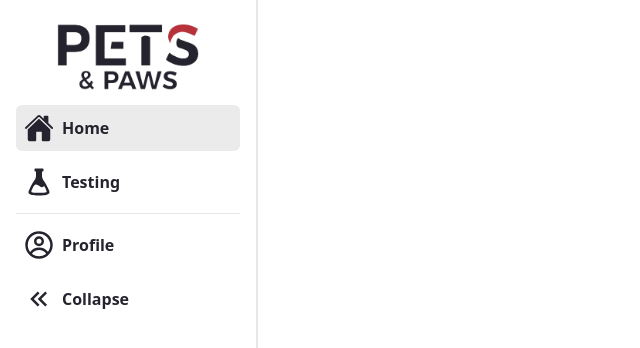
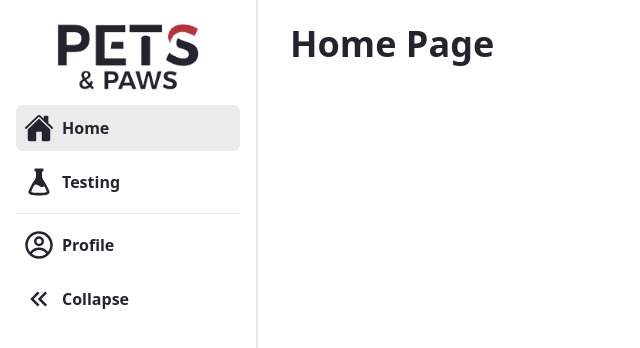
Before and after one commit to rruiz204/pets-and-paws-client, a React (Vite) app: page /home in a window 1280 px wide. Shown: the top 348 px of the page, without its empty margins (0-640 px from the left). Built offline with nearby package versions, Linux system fonts and the light colour scheme; sample sign-in values are in the browser's storage.

Commit message:
modify home page content

```diff
--- a/src/modules/home/Home.tsx
+++ b/src/modules/home/Home.tsx
@@ -1,7 +1,7 @@
 function Home() {
   return (
     <div>
-
+      <h1 className="font-bold text-4xl">Home Page</h1>
     </div>
   );
 };
```
